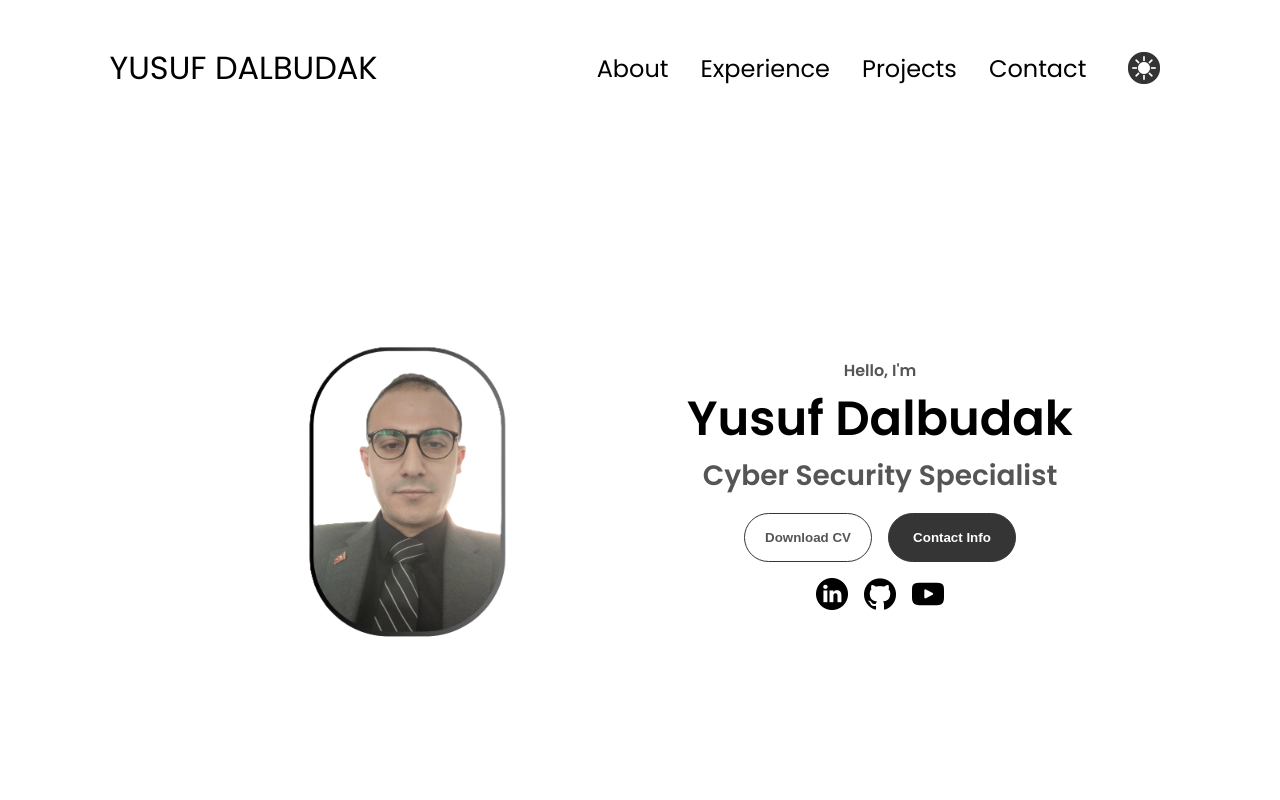
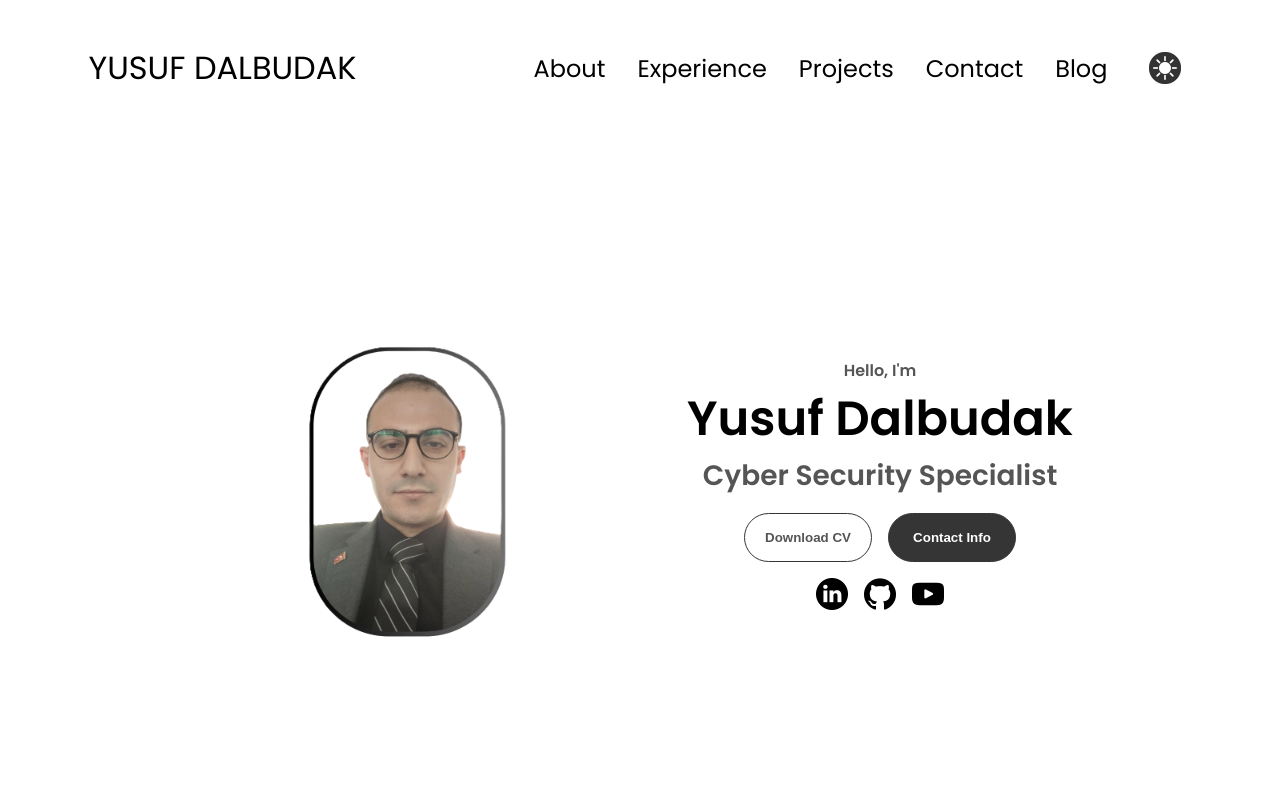
Before and after one commit to yusufdalbudak/mywebsites, a plain HTML site: page index.html in a window 1280 px wide. Shown: the top 800 px of the page. Drawn offline with Linux system fonts and the light colour scheme.

Commit message:
upgraade

```diff
--- a/index.html
+++ b/index.html
@@ -16,6 +16,7 @@
                 <li><a href="#experience">Experience</a></li>
                 <li><a href="#projects">Projects</a></li>
                 <li><a href="#contact">Contact</a></li>
+                <li><a href="https://cybersecdev.com/blog/" target="_blank">Blog</a></li>
                 <li><img id="modeToggle" class="icon color-icon" src="./assets/theme_light.png" data-src-light="./assets/theme_light.png" data-src-dark="./assets/theme_dark.png" alt="Color theme icon"/></li>
             </ul>
         </div>
@@ -34,6 +35,7 @@
                 <li><a href="#experience" onclick="toggleMenu()">Experience</a></li>
                 <li><a href="#projects" onclick="toggleMenu()">Projects</a></li>
                 <li><a href="#contact" onclick="toggleMenu()">Contact</a></li>
+                <li><a href="https://cybersecdev.com/blog/" target="_blank" onclick="toggleMenu()">Blog</a></li>
                 <li><img id="modeToggle2" class="icon color-icon" src="./assets/theme_light.png" data-src-light="./assets/theme_light.png" data-src-dark="./assets/theme_dark.png" alt="Color theme icon"/></li>
             </div>
         </div>
@@ -57,7 +59,6 @@
                 <img src="./assets/youtube.png" data-src-light="./assets/youtube.png" data-src-dark="./assets/youtube.png" alt="My YouTube Channel" class="icon" onclick="window.open('https://www.youtube.com/@ERAAI_HY', '_blank')" />
             </div>
         </div>
-
     </section>
     <section id="about">
         <p class="section__text__p1">Get To Know More</p>
@@ -369,6 +370,7 @@ Finished website tutorial
           <li><a href="#experience">Experience</a></li>
           <li><a href="#projects">Projects</a></li>
           <li><a href="#contact">Contact</a></li>
+          <li><a href="https://cybersecdev.com/blog/" target="_blank">Blog</a></li>
         </ul>
       </div>
     </nav>
```
